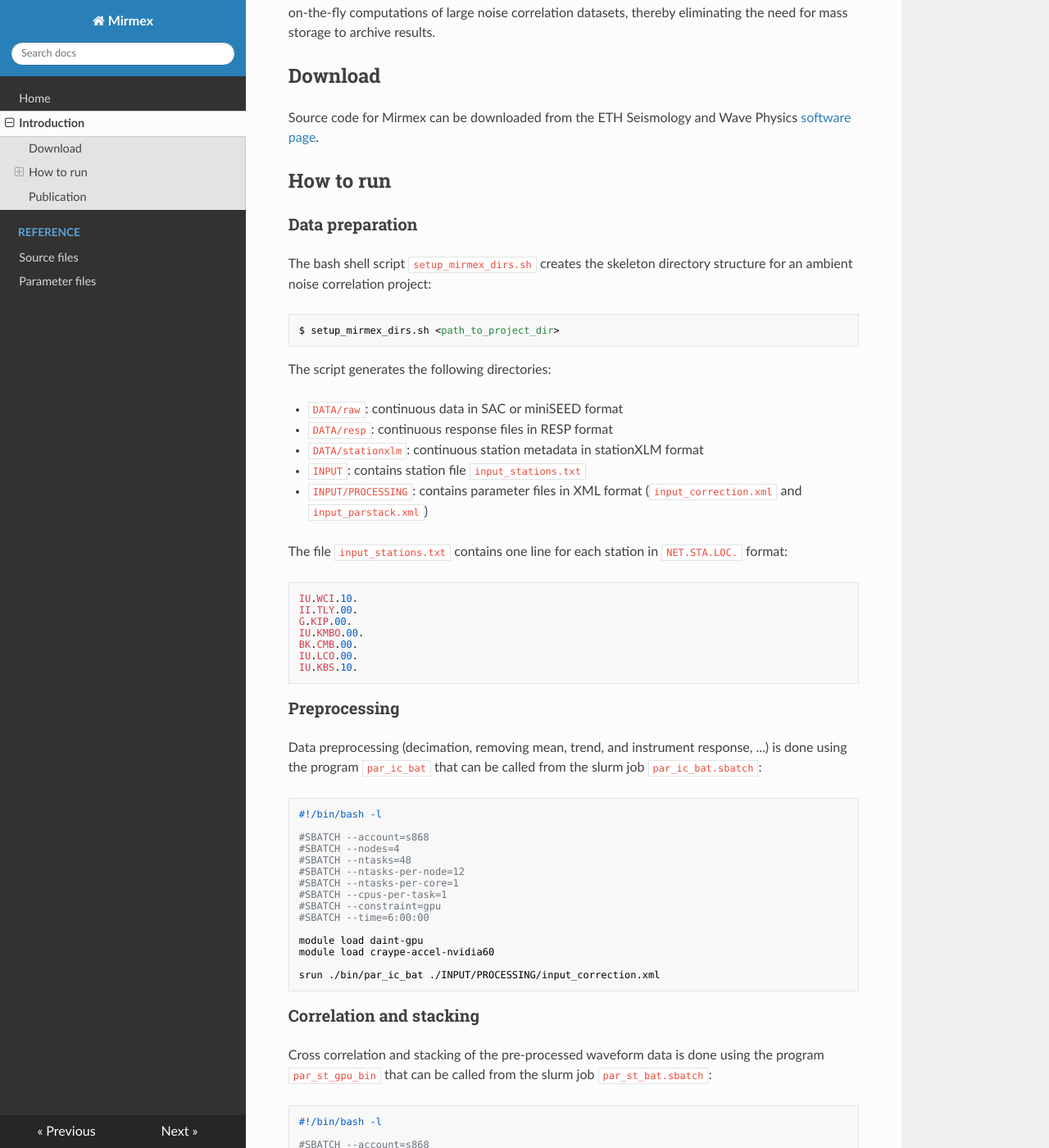
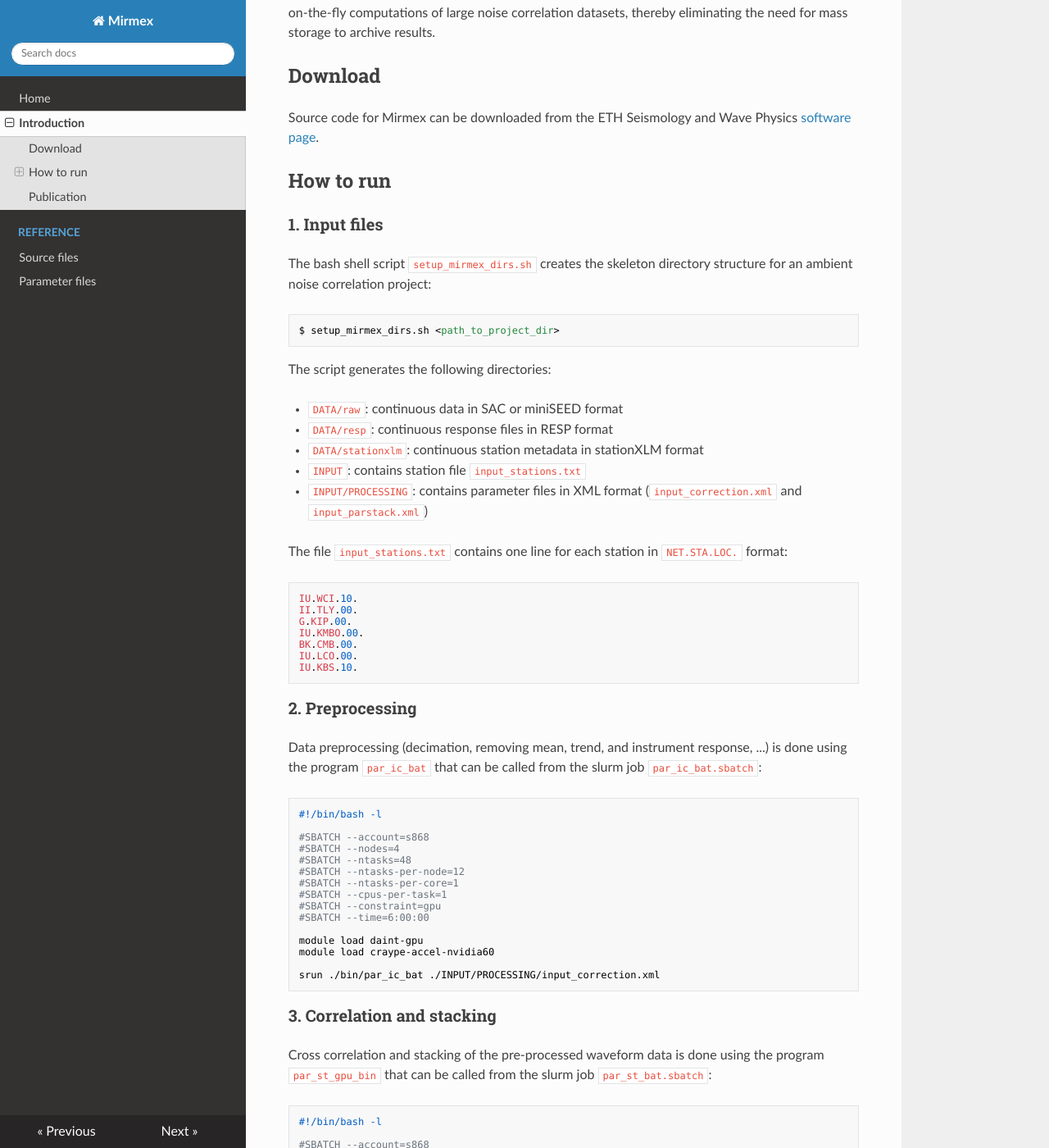
Before and after one commit to avillasenorh/Mirmex, an MkDocs documentation site: the page built from docs/introduction.md, in a window 1280 px wide and 1400 px high, scrolled down 300 px. Shown: the whole window at 82% size. Built offline with MkDocs 1.6.1, drawn with Linux system fonts in a browser that asks for light colours; nearby versions of some CDN libraries; some of the changed text lies outside the part shown.

````diff
--- a/docs/introduction.md
+++ b/docs/introduction.md
@@ -17,7 +17,7 @@
 
 ## How to run
 
-### Data preparation
+### 1. Input files
 
 The bash shell script `setup_mirmex_dirs.sh` creates the skeleton directory
 structure for an ambient noise correlation project:
@@ -44,7 +44,7 @@
     IU.KBS.10.
 
 
-### Preprocessing
+### 2. Preprocessing
 
 Data preprocessing (decimation, removing mean, trend, and instrument response,
 ...) is done using the program `par_ic_bat` that can be called from the slurm
@@ -68,7 +68,7 @@
 srun ./bin/par_ic_bat ./INPUT/PROCESSING/input_correction.xml
 ```
 
-### Correlation and stacking
+### 3. Correlation and stacking
 
 Cross correlation and stacking of the pre-processed waveform data is done
 using the program `par_st_gpu_bin` that can be called from the slurm job
````
Also changed, not shown: other parts of docs/introduction.md (+1 -1 lines), docs/source.md (+1 -1 lines), site/404.html, site/index.html, site/introduction/index.html, site/parfiles/index.html, site/search.html, site/search/search_index.json, site/sitemap.xml, site/source/index.html, 1 other file.
